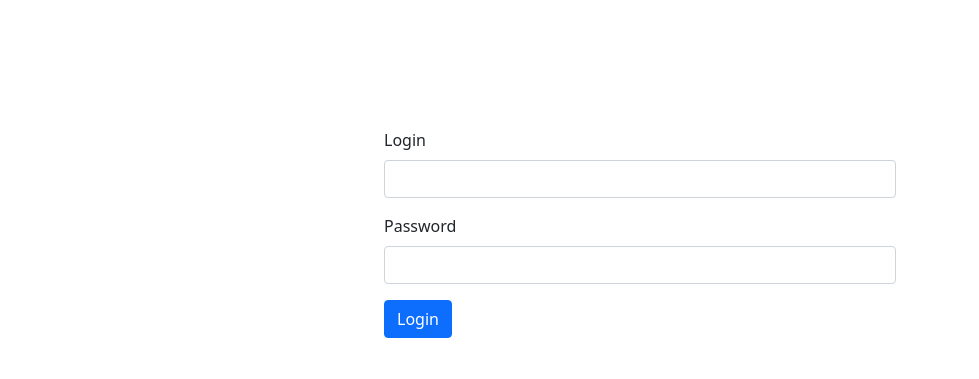
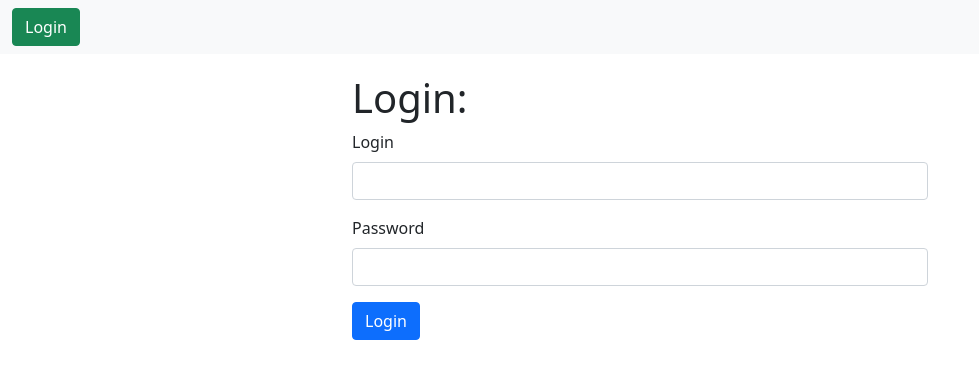
Before and after one commit to giacominimarco/WebAPI_Python, a Django app: page /auth/login/ in a window 1280 px wide. Shown: the top 379 px of the page, without its empty margins (0-979 px from the left). Run offline with Django 5.2, Linux system fonts and the light colour scheme.

Commit message:
adjusted login view

```diff
--- a/api_rest/templates/login.html
+++ b/api_rest/templates/login.html
@@ -1,22 +1,9 @@
-<!doctype html>
-<html lang="en">
+{% extends 'users/base.html' %}
+{% block content %}
 
-<head>
-    <!-- Required meta tags -->
-    <meta charset="utf-8">
-    <meta name="viewport" content="width=device-width, initial-scale=1">
-
-    <!-- Bootstrap CSS -->
-    <link href="https://cdn.jsdelivr.net/npm/bootstrap@5.0.2/dist/css/bootstrap.min.css" rel="stylesheet"
-        integrity="sha384-EVSTQN3/azprG1Anm3QDgpJLIm9Nao0Yz1ztcQTwFspd3yD65VohhpuuCOmLASjC" crossorigin="anonymous">
-
-    <title>App register users</title>
-</head>
-
-<body>
-
-    <div class="container4" style="width: 40vw; margin: auto; padding-top: 10vw;">
-
+    {% if not user.is_authenticated %}
+    <div class="container">
+        <h1>Login:</h1>
         <form class="mb-3 needs-validation" novalidate action="{% url 'login' %}" method="post">
             {% csrf_token %}
             <div class="mb-3">
@@ -36,15 +23,12 @@
             <button type="submit" class="btn btn-primary">Login</button>
         </form>
     </div>
-
-    <!-- Optional JavaScript; choose one of the two! -->
+    {% endif %}
     <script>
         (function () {
             'use strict'
-
             // Fetch all the forms we want to apply custom Bootstrap validation styles to
             var forms = document.querySelectorAll('.needs-validation')
-
             // Loop over them and prevent submission
             Array.prototype.slice.call(forms)
                 .forEach(function (form) {
@@ -59,16 +43,5 @@
                 })
         })()
     </script>
-    <!-- Option 1: Bootstrap Bundle with Popper -->
-    <script src="https://cdn.jsdelivr.net/npm/bootstrap@5.0.2/dist/js/bootstrap.bundle.min.js"
-        integrity="sha384-MrcW6ZMFYlzcLA8Nl+NtUVF0sA7MsXsP1UyJoMp4YLEuNSfAP+JcXn/tWtIaxVXM"
-        crossorigin="anonymous"></script>
 
-    <!-- Option 2: Separate Popper and Bootstrap JS -->
-    <!--
-    <script src="https://cdn.jsdelivr.net/npm/@popperjs/core@2.9.2/dist/umd/popper.min.js" integrity="sha384-IQsoLXl5PILFhosVNubq5LC7Qb9DXgDA9i+tQ8Zj3iwWAwPtgFTxbJ8NT4GN1R8p" crossorigin="anonymous"></script>
-    <script src="https://cdn.jsdelivr.net/npm/bootstrap@5.0.2/dist/js/bootstrap.min.js" integrity="sha384-cVKIPhGWiC2Al4u+LWgxfKTRIcfu0JTxR+EQDz/bgldoEyl4H0zUF0QKbrJ0EcQF" crossorigin="anonymous"></script>
-    -->
-</body>
-
-</html>
+{% endblock %}
--- a/api_rest/templates/users/base.html
+++ b/api_rest/templates/users/base.html
@@ -16,6 +16,7 @@
 <body>
     <nav class="navbar navbar-expand-lg navbar-light bg-light">
         <div class="container-fluid">
+            {% if user.is_authenticated %}
             <a class="navbar-brand" href="{% url 'home' %}">Home</a>
             <button class="navbar-toggler" type="button" data-bs-toggle="collapse" data-bs-target="#navbarNavAltMarkup"
                 aria-controls="navbarNavAltMarkup" aria-expanded="false" aria-label="Toggle navigation">
@@ -27,14 +28,15 @@
                     <a class="nav-link" href="{% url 'users' %}">Users</a>
                 </div>
             </div>
+            {% endif %}
             <div class="d-grid gap-2 d-md-flex justify-content-md-end align-items-center">
                 {% if user.is_authenticated %}
-                    <span class="nav-text">
-                        {{user.username}}
-                    </span>
-                    <a class="btn btn-outline-danger" href="{% url 'logout' %}">Sair</a>
+                <span class="nav-text">
+                    {{user.username}}
+                </span>
+                <a class="btn btn-outline-danger" href="{% url 'logout' %}">Logout</a>
                 {% else %}
-                    <a class="btn btn-success" href="{% url 'register' %}">Registrar</a>
+                <a class="btn btn-success" href="{% url 'login' %}">Login</a>
                 {% endif %}
             </div>
         </div>
@@ -46,17 +48,10 @@
         {% endblock %}
     </div>
 
-
-    <!-- Option 1: Bootstrap Bundle with Popper -->
     <script src="https://cdn.jsdelivr.net/npm/bootstrap@5.0.2/dist/js/bootstrap.bundle.min.js"
         integrity="sha384-MrcW6ZMFYlzcLA8Nl+NtUVF0sA7MsXsP1UyJoMp4YLEuNSfAP+JcXn/tWtIaxVXM"
         crossorigin="anonymous"></script>
 
-    <!-- Option 2: Separate Popper and Bootstrap JS -->
-    <!--
-    <script src="https://cdn.jsdelivr.net/npm/@popperjs/core@2.9.2/dist/umd/popper.min.js" integrity="sha384-IQsoLXl5PILFhosVNubq5LC7Qb9DXgDA9i+tQ8Zj3iwWAwPtgFTxbJ8NT4GN1R8p" crossorigin="anonymous"></script>
-    <script src="https://cdn.jsdelivr.net/npm/bootstrap@5.0.2/dist/js/bootstrap.min.js" integrity="sha384-cVKIPhGWiC2Al4u+LWgxfKTRIcfu0JTxR+EQDz/bgldoEyl4H0zUF0QKbrJ0EcQF" crossorigin="anonymous"></script>
-    -->
-</body>
+    </body>
 
 </html>
--- a/api_rest/templates/users/home.html
+++ b/api_rest/templates/users/home.html
@@ -1,7 +1,6 @@
 {% extends 'users/base.html' %}
 {% block content %}
 
-<br>
 <h2>You're welcome!....</h2>
 <p>If you want to register a new user, you can click <a href="{% url 'register' %}">here</a></p>
 
--- a/api_rest/templates/users/register.html
+++ b/api_rest/templates/users/register.html
@@ -23,15 +23,11 @@
     </form>
 </div>
 
-
-<!-- Optional JavaScript; choose one of the two! -->
 <script>
     (function () {
         'use strict'
-
         // Fetch all the forms we want to apply custom Bootstrap validation styles to
         var forms = document.querySelectorAll('.needs-validation')
-
         // Loop over them and prevent submission
         Array.prototype.slice.call(forms)
             .forEach(function (form) {
```
